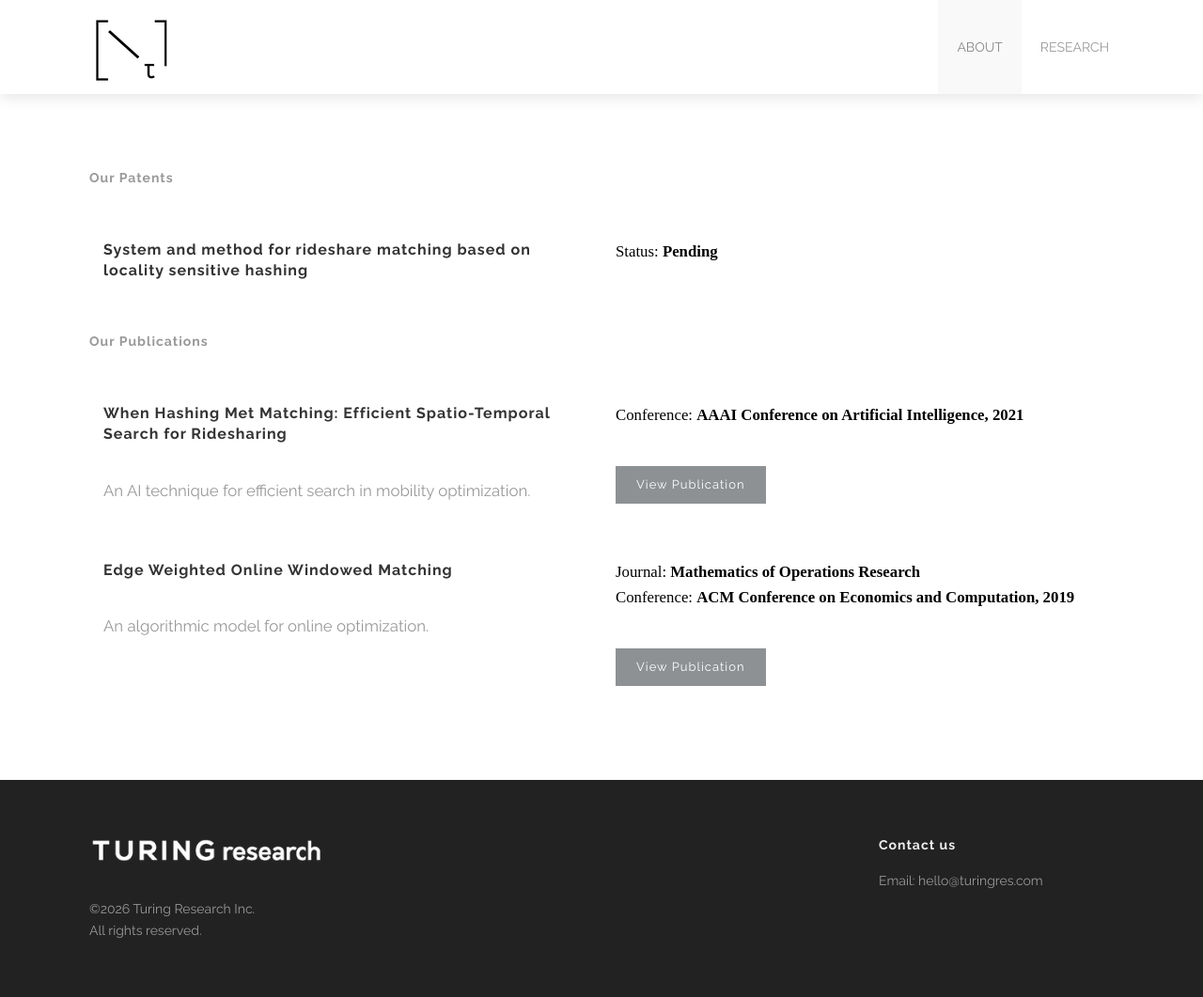
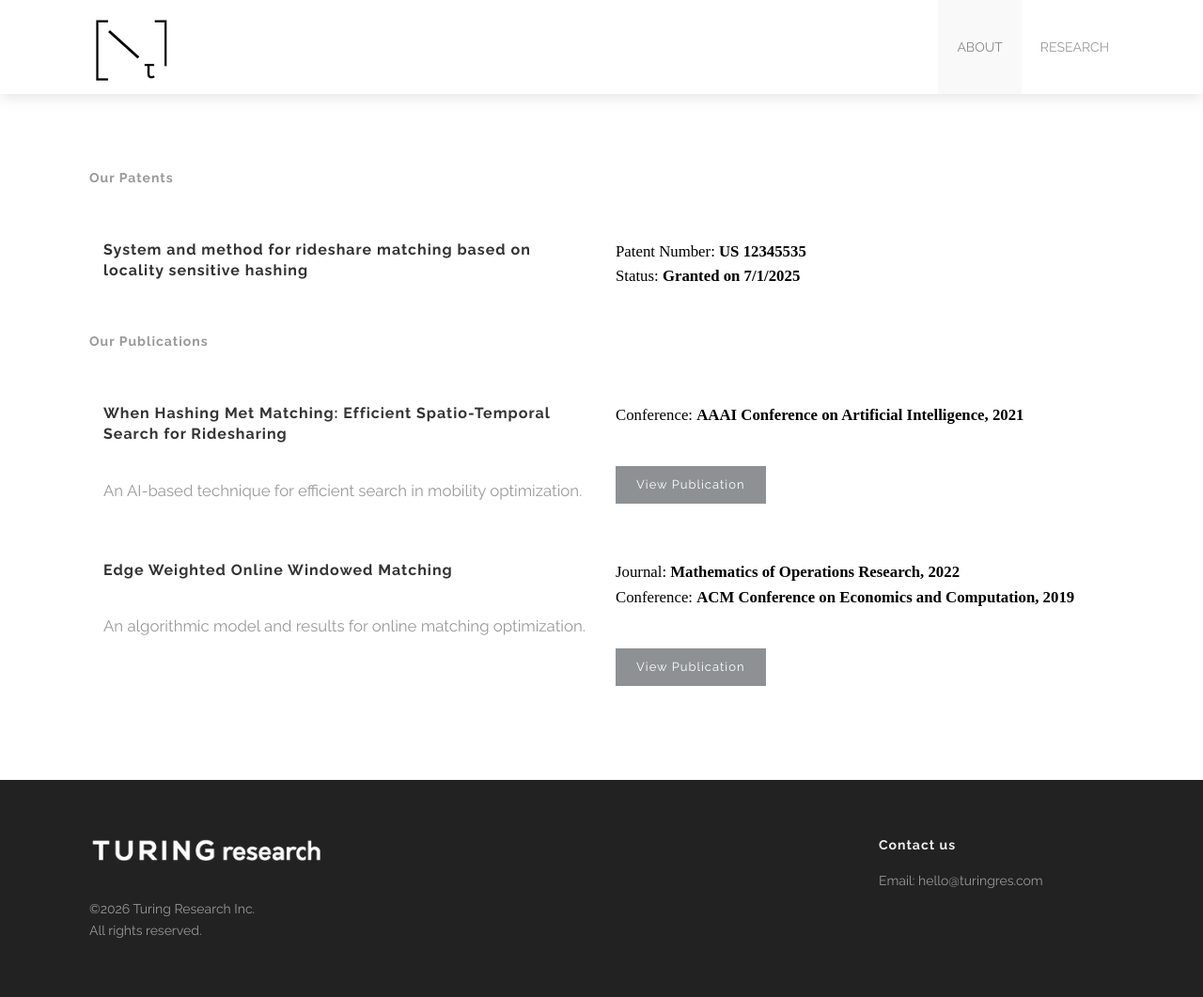
Before and after one commit to turingres/turingres.github.io, a Jekyll site: the page built from research.html, in a window 1280 px wide. Shown: the whole page at 94% size. Built offline with Jekyll 4.4.1, drawn with Linux system fonts in a browser that asks for light colours.

Commit message:
patent details

```diff
--- a/research.html
+++ b/research.html
@@ -4,18 +4,19 @@ section_id: about
 
 publications:
   - title: 'When Hashing Met Matching: Efficient Spatio-Temporal Search for Ridesharing'
-    summary: 'An AI technique for efficient search in mobility optimization.'
+    summary: 'An AI-based technique for efficient search in mobility optimization.'
     conference: 'AAAI Conference on Artificial Intelligence, 2021'
     link: 'https://ojs.aaai.org/index.php/AAAI/article/view/16081'
   - title: 'Edge Weighted Online Windowed Matching'
-    summary: 'An algorithmic model for online optimization.'
-    journal: 'Mathematics of Operations Research'
+    summary: 'An algorithmic model and results for online matching optimization.'
+    journal: 'Mathematics of Operations Research, 2022'
     conference: 'ACM Conference on Economics and Computation, 2019'
     link: 'https://dl.acm.org/doi/abs/10.1145/3328526.3329573'
 
 patents:
   - title: 'System and method for rideshare matching based on locality sensitive hashing'
-    status: 'Pending'
+    number: 'US 12345535'
+    status: 'Granted on 7/1/2025'
 ---
 
 <div class='four spacing'></div>
@@ -51,6 +52,11 @@ patents:
               </div>
               <div class='medium-6 columns'>
                 <ul class='info'>
+                  {% if patent.number %}
+                    <li style="color:black;">
+                      <font face="didot"> <big> Patent Number: <strong> {{patent.number}} </strong> </big> </font>
+                    </li>
+                  {% endif %}
                   {% if patent.status %}
                     <li style="color:black;">
                       <font face="didot"> <big> Status: <strong> {{patent.status}} </strong> </big> </font>
```
